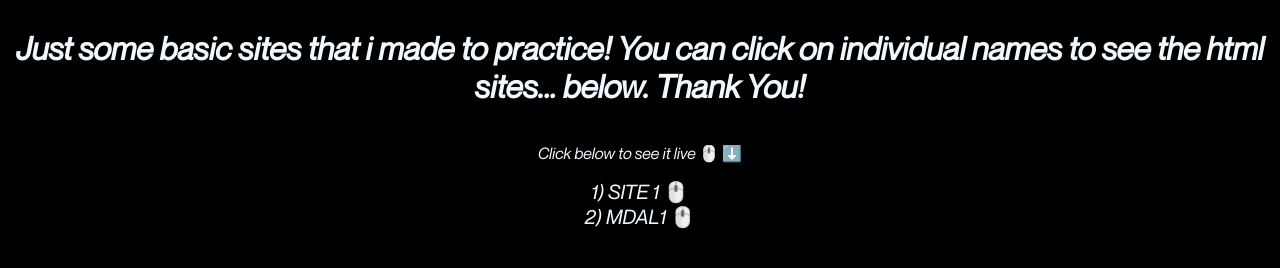
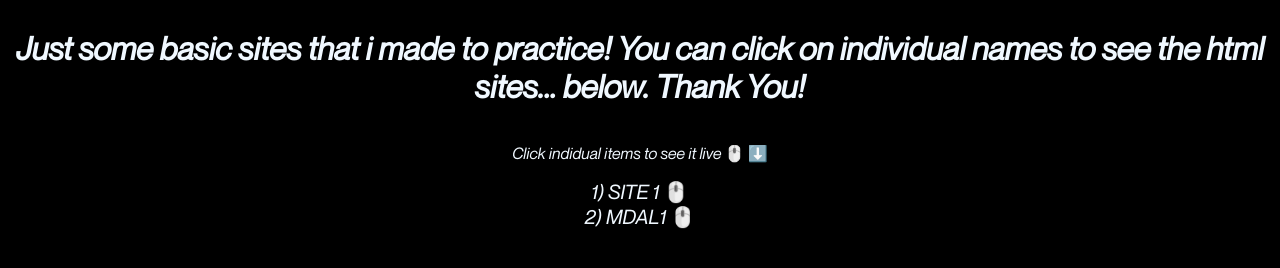
Before and after one commit to maunak/frontend-templates, a plain HTML site: page index.html in a window 1280 px wide. Drawn offline with Linux system fonts and the light colour scheme.

Commit message:
changes 3

```diff
--- a/index.html
+++ b/index.html
@@ -27,7 +27,7 @@
 </head>
 <body>
     <h1>Just some basic sites that i made to practice! You can click on individual names to see the html sites... below. Thank You!</h1>
-    <p>Click below to see it live 🖱️ ⬇️</p>
+    <p>Click indidual items to see it live 🖱️ ⬇️</p>
     <a href="hover effect/index.html">1) SITE 1 🖱️</a>
     <a href="MDAL1/index.html">2) MDAL1   🖱️</a>
 </body>
```
